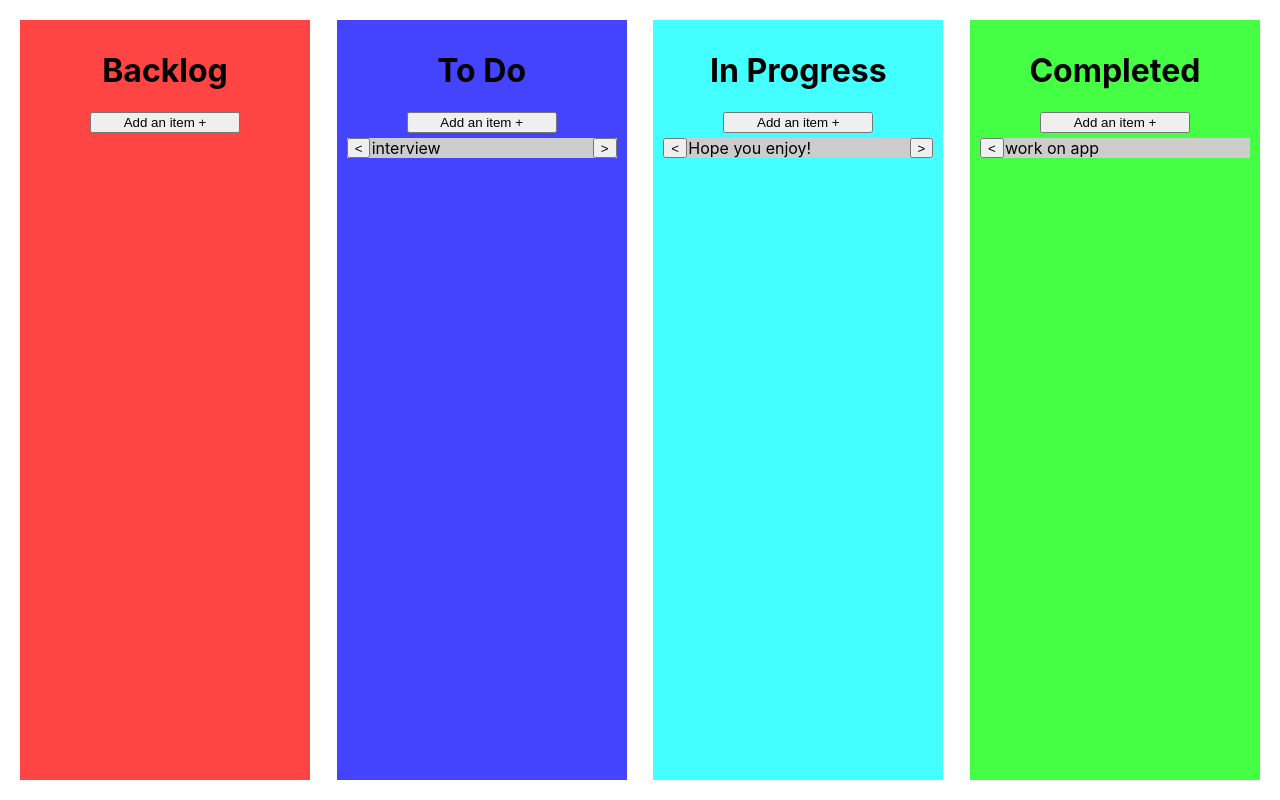
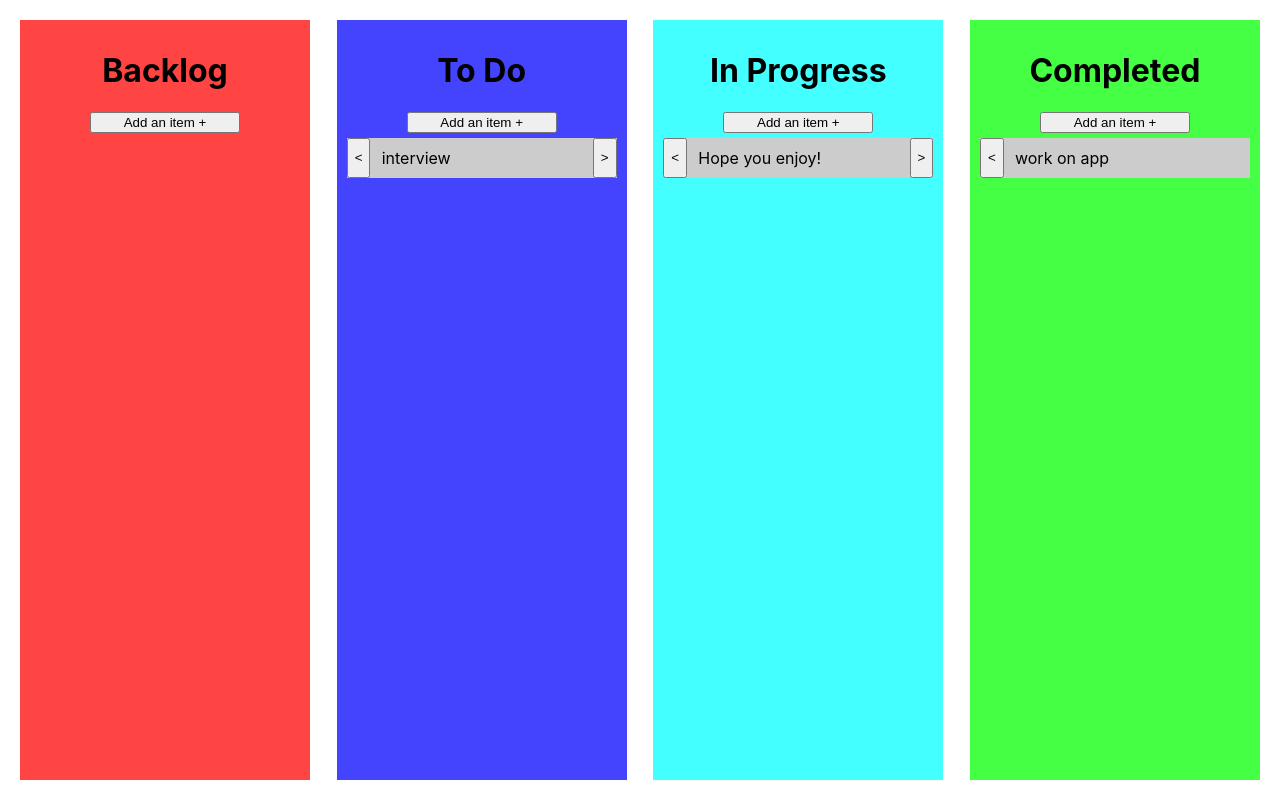
Before and after one commit to Ethan-B123/tech-challenge, a React (Create React App) app: page / in a window 1280 px wide. Built offline with nearby package versions, Linux system fonts and the light colour scheme.

Commit message:
fix padding on column-items

```diff
--- a/src/Components/ColumnItem.css
+++ b/src/Components/ColumnItem.css
@@ -3,7 +3,7 @@
 	background-color: #cccccc;
 	margin: auto;
   margin-bottom: 10px;
-  padding: 0 25px
+  padding: 10px 35px
 }
 
 .column-item-btn-left {
```
